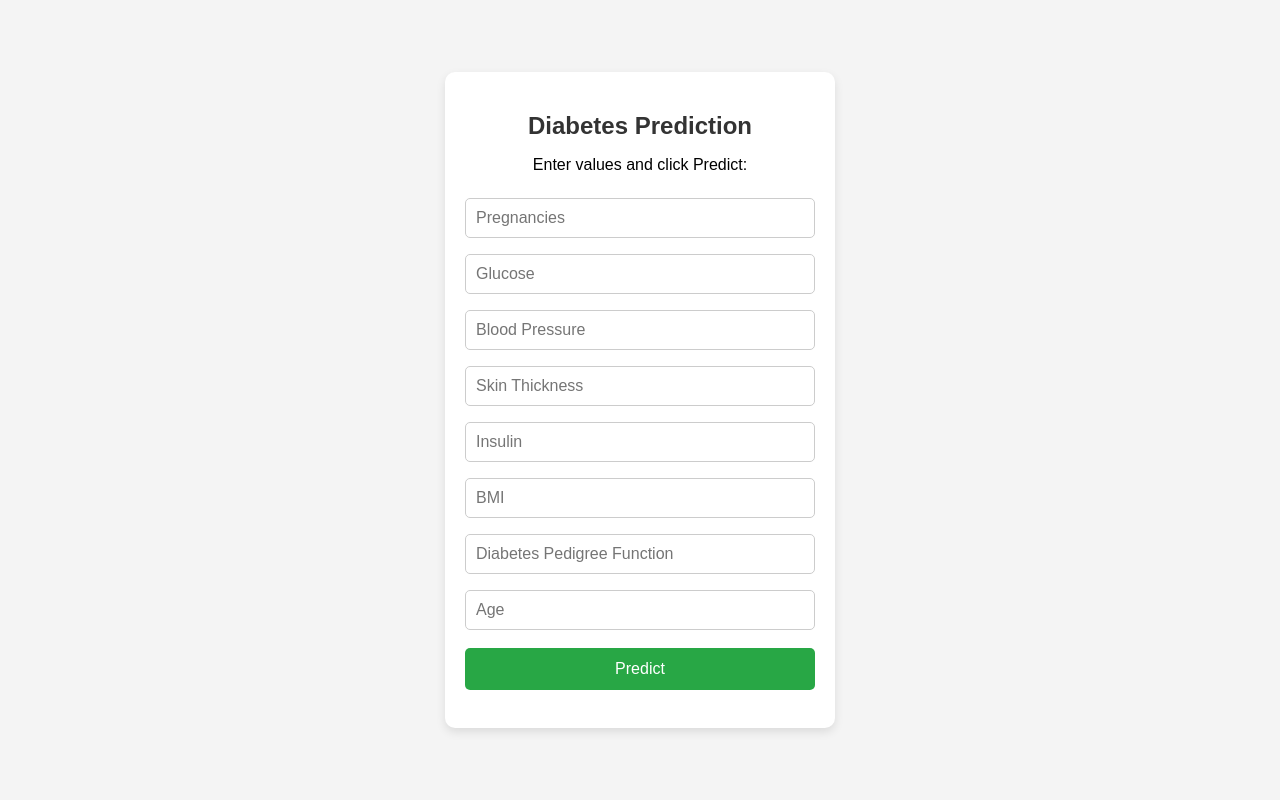
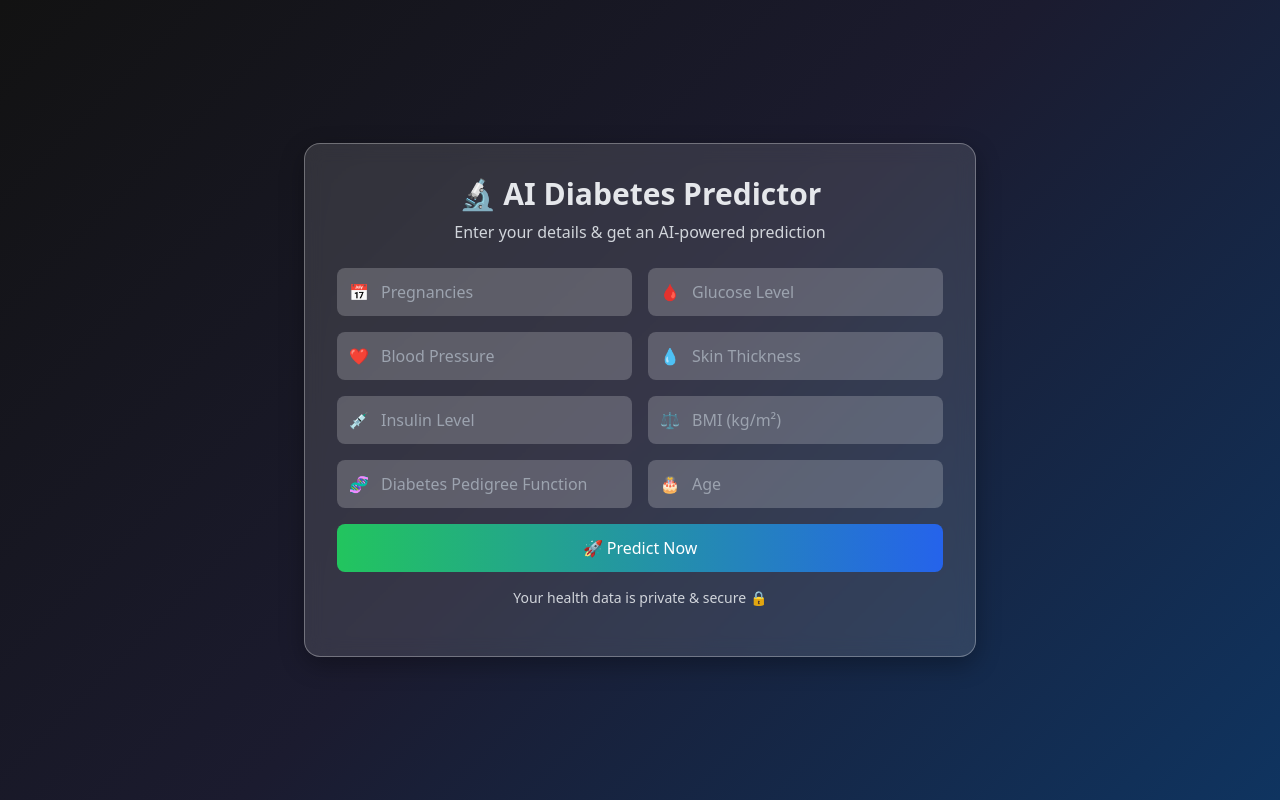
Before and after one commit to Anshsharma25/Diabetes_prediction, a Flask app: page / in a window 1280 px wide. Run offline with Flask 3, Linux system fonts and the light colour scheme; some libraries are stand-ins or nearby versions.

Commit message:
Update the UI&UX part of this project!!!!

```diff
--- a/templates/index.html
+++ b/templates/index.html
@@ -3,106 +3,124 @@
 <head>
     <meta charset="UTF-8">
     <meta name="viewport" content="width=device-width, initial-scale=1.0">
-    <title>Diabetes Prediction</title>
+    <title>AI Diabetes Prediction</title>
+    <script src="https://cdn.tailwindcss.com"></script>
     <style>
+        /* Updated Background */
         body {
-            font-family: Arial, sans-serif;
-            background-color: #f4f4f4;
-            display: flex;
-            justify-content: center;
-            align-items: center;
-            height: 100vh;
-            margin: 0;
+            background: linear-gradient(135deg, #121212, #1b1b2f, #0f3460);
         }
-
-        .container {
-            background: white;
-            padding: 20px;
-            border-radius: 10px;
-            box-shadow: 0px 4px 10px rgba(0, 0, 0, 0.1);
-            text-align: center;
-            max-width: 350px;
-            width: 100%;
+        /* Glassmorphism Effect */
+        .glass-card {
+            background: rgba(255, 255, 255, 0.12);
+            backdrop-filter: blur(10px);
+            border-radius: 16px;
+            border: 1px solid rgba(255, 255, 255, 0.3);
+            box-shadow: 0 8px 24px rgba(0, 0, 0, 0.3);
         }
-
-        h2 {
-            margin-bottom: 10px;
-            color: #333;
-        }
-
-        input {
-            width: 100%;
-            padding: 10px;
-            margin: 8px 0;
-            border: 1px solid #ccc;
-            border-radius: 5px;
-            font-size: 16px;
-            box-sizing: border-box;
-        }
-
-        button {
-            width: 100%;
-            background: #28a745;
-            color: white;
-            padding: 12px;
-            border: none;
-            border-radius: 5px;
-            cursor: pointer;
-            font-size: 16px;
-            margin-top: 10px;
-        }
-
-        button:hover {
-            background: #218838;
-        }
-
-        #result {
-            margin-top: 15px;
-            font-size: 18px;
-            font-weight: bold;
-            color: #333;
+        /* Input Glow on Focus */
+        .input-group input:focus {
+            box-shadow: 0px 0px 10px rgba(255, 255, 255, 0.25);
         }
     </style>
+</head>
+<body class="flex items-center justify-center min-h-screen p-6">
+
+    <!-- Container -->
+    <div class="glass-card w-full max-w-2xl p-8 text-center text-white">
+        <h2 class="text-3xl font-bold text-gray-200">🔬 AI Diabetes Predictor</h2>
+        <p class="text-gray-300 mt-2">Enter your details & get an AI-powered prediction</p>
+
+        <!-- Form -->
+        <form class="mt-6 space-y-4" id="predictionForm">
+            <div class="grid grid-cols-2 gap-4">
+                <div class="input-group flex items-center bg-white/20 p-3 rounded-lg">
+                    <span class="text-yellow-400">📅</span>
+                    <input type="number" placeholder="Pregnancies" class="w-full bg-transparent text-white pl-3 outline-none" required>
+                </div>
+
+                <div class="input-group flex items-center bg-white/20 p-3 rounded-lg">
+                    <span class="text-red-400">🩸</span>
+                    <input type="number" placeholder="Glucose Level" class="w-full bg-transparent text-white pl-3 outline-none" required>
+                </div>
+
+                <div class="input-group flex items-center bg-white/20 p-3 rounded-lg">
+                    <span class="text-green-400">❤️</span>
+                    <input type="number" placeholder="Blood Pressure" class="w-full bg-transparent text-white pl-3 outline-none" required>
+                </div>
+
+                <div class="input-group flex items-center bg-white/20 p-3 rounded-lg">
+                    <span class="text-purple-400">💧</span>
+                    <input type="number" placeholder="Skin Thickness" class="w-full bg-transparent text-white pl-3 outline-none" required>
+                </div>
+
+                <div class="input-group flex items-center bg-white/20 p-3 rounded-lg">
+                    <span class="text-blue-400">💉</span>
+                    <input type="number" placeholder="Insulin Level" class="w-full bg-transparent text-white pl-3 outline-none" required>
+                </div>
+
+                <div class="input-group flex items-center bg-white/20 p-3 rounded-lg">
+                    <span class="text-orange-400">⚖️</span>
+                    <input type="number" placeholder="BMI (kg/m²)" class="w-full bg-transparent text-white pl-3 outline-none" required>
+                </div>
+
+                <div class="input-group flex items-center bg-white/20 p-3 rounded-lg">
+                    <span class="text-pink-400">🧬</span>
+                    <input type="number" placeholder="Diabetes Pedigree Function" class="w-full bg-transparent text-white pl-3 outline-none" required>
+                </div>
+
+                <div class="input-group flex items-center bg-white/20 p-3 rounded-lg">
+                    <span class="text-teal-400">🎂</span>
+                    <input type="number" placeholder="Age" class="w-full bg-transparent text-white pl-3 outline-none" required>
+                </div>
+            </div>
+
+            <!-- Predict Button -->
+            <button type="submit" class="w-full py-3 mt-4 bg-gradient-to-r from-green-500 to-blue-600 text-white rounded-lg hover:shadow-lg transition">
+                🚀 Predict Now
+            </button>
+        </form>
+
+        <p class="text-gray-300 mt-4 text-sm">Your health data is private & secure 🔒</p>
+
+        <!-- Prediction Result -->
+        <div id="predictionResult" class="text-lg font-bold mt-4"></div>
+    </div>
+
+    <!-- JavaScript for API Request -->
     <script>
-        async function predictDiabetes() {
-            const inputValues = [
-                parseFloat(document.getElementById("feature1").value),
-                parseFloat(document.getElementById("feature2").value),
-                parseFloat(document.getElementById("feature3").value),
-                parseFloat(document.getElementById("feature4").value),
-                parseFloat(document.getElementById("feature5").value),
-                parseFloat(document.getElementById("feature6").value),
-                parseFloat(document.getElementById("feature7").value),
-                parseFloat(document.getElementById("feature8").value)
-            ];
+        document.getElementById("predictionForm").addEventListener("submit", async function (e) {
+            e.preventDefault(); // Prevent form refresh
 
-            const response = await fetch('/predict', {
-                method: 'POST',
-                headers: { 'Content-Type': 'application/json' },
-                body: JSON.stringify({ features: inputValues })
+            let inputs = document.querySelectorAll("input");
+            let features = Array.from(inputs).map(input => parseFloat(input.value) || 0);
+
+            // Ensure exactly 8 values are provided
+            if (features.length !== 8) {
+                alert("Please enter all fields!");
+                return;
+            }
+
+            // Send data to Flask API
+            let response = await fetch("http://127.0.0.1:5000/predict", {
+                method: "POST",
+                headers: { "Content-Type": "application/json" },
+                body: JSON.stringify({ features })
             });
 
-            const result = await response.json();
-            document.getElementById("result").innerText = result.prediction !== undefined
-                ? "Prediction: " + (result.prediction === 1 ? "Diabetic" : "Not Diabetic")
-                : "Error: " + result.error;
-        }
+            let result = await response.json();
+
+            // Show prediction result
+            let outputDiv = document.getElementById("predictionResult");
+            if (result.error) {
+                outputDiv.innerHTML = `<span class="text-red-400">⚠️ Error: ${result.error}</span>`;
+            } else {
+                outputDiv.innerHTML = result.prediction
+                    ? `<span class="text-red-500">🚨 High Risk: You might have diabetes.</span>`
+                    : `<span class="text-green-500">✅ No Diabetes Detected. Stay Healthy!</span>`;
+            }
+        });
     </script>
-</head>
-<body>
-    <div class="container">
-        <h2>Diabetes Prediction</h2>
-        <p>Enter values and click Predict:</p>
-        <input type="number" id="feature1" placeholder="Pregnancies">
-        <input type="number" id="feature2" placeholder="Glucose">
-        <input type="number" id="feature3" placeholder="Blood Pressure">
-        <input type="number" id="feature4" placeholder="Skin Thickness">
-        <input type="number" id="feature5" placeholder="Insulin">
-        <input type="number" id="feature6" placeholder="BMI">
-        <input type="number" id="feature7" placeholder="Diabetes Pedigree Function">
-        <input type="number" id="feature8" placeholder="Age">
-        <button onclick="predictDiabetes()">Predict</button>
-        <p id="result"></p>
-    </div>
+
 </body>
 </html>
```
